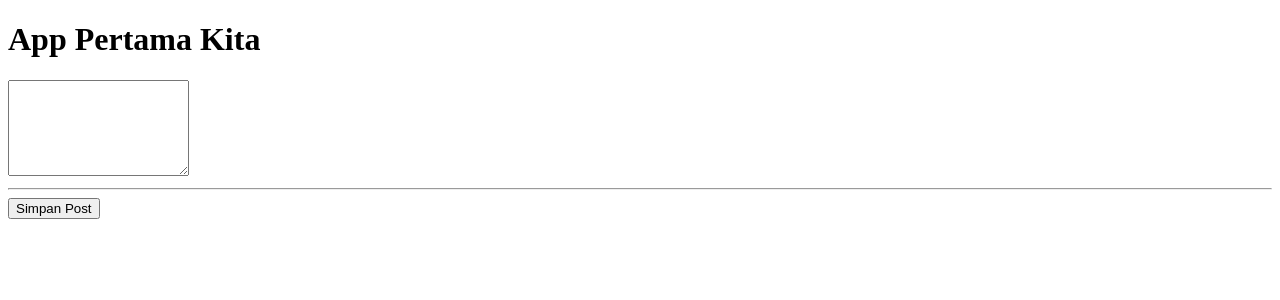
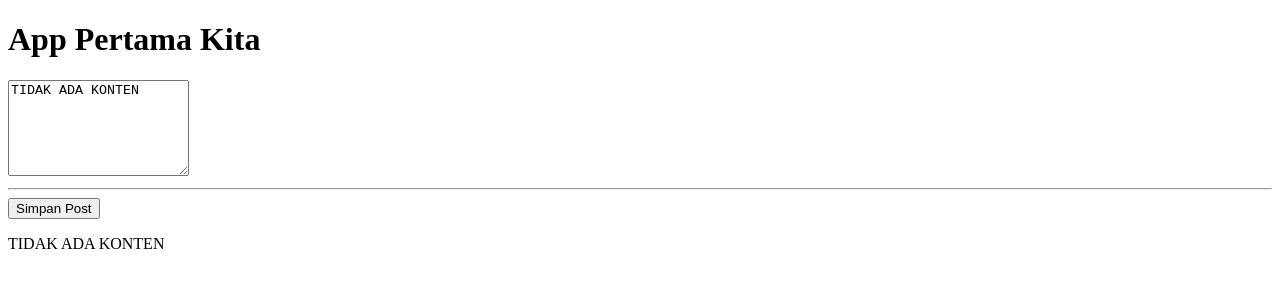
Before and after one commit to nyunpar/belajar-mean, an Angular app: page / in a window 1280 px wide. Shown: the top 300 px of the page. Built offline with nearby package versions, Linux system fonts and the light colour scheme.

Commit message:
string interpolation

```diff
--- a/src/app/posts/post-create/post-create.component.html
+++ b/src/app/posts/post-create/post-create.component.html
@@ -1,3 +1,4 @@
-<textarea  rows="6"></textarea>
+<textarea  rows="6" [value]="newPost"></textarea>
 <hr>
 <button (click)="onAddPost()">Simpan Post</button>
+<p>{{newPost}}</p>
--- a/src/app/posts/post-create/post-create.component.ts
+++ b/src/app/posts/post-create/post-create.component.ts
@@ -6,7 +6,10 @@ import {Component} from '@angular/core';
 
 })
 export class PostCreateComponent {
+  newPost = 'TIDAK ADA KONTEN';
+
   onAddPost() {
+    this.newPost = 'Post Pengguna';
     alert('Post Ditambah');
   }
 }
```
